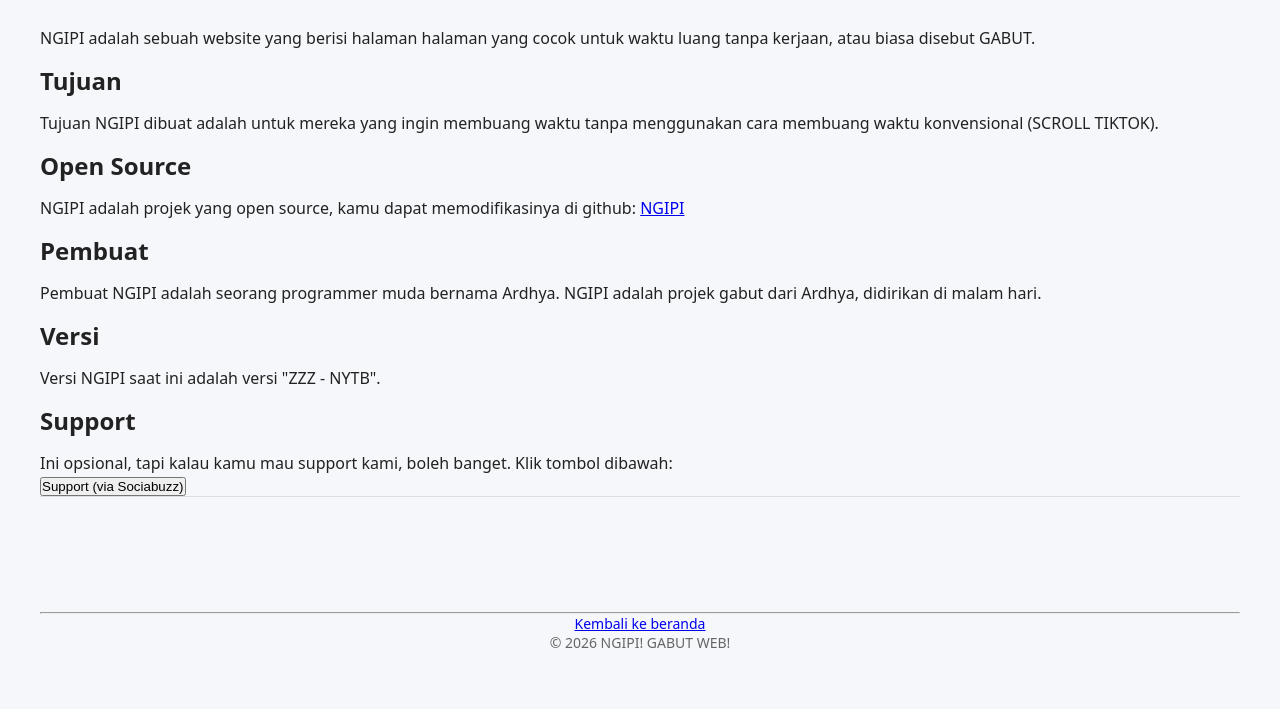
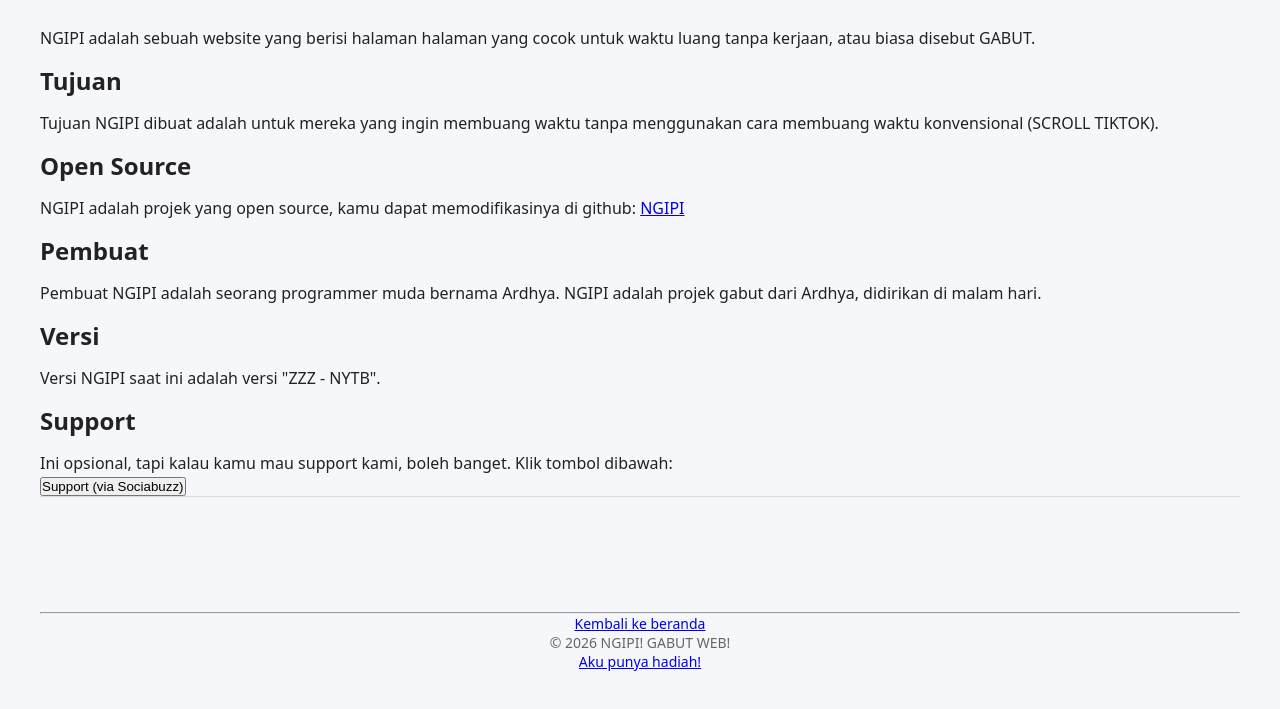
Before and after one commit to ArgusCalonDev/NGIPI, a website built with Vite: page ngipi/info.html in a window 1280 px wide. Shown: the part 85-794 px from the top of the page. Built offline with nearby package versions, Linux system fonts and the light colour scheme.

Commit message:
Add: easter egg di info

```diff
--- a/ngipi/info.html
+++ b/ngipi/info.html
@@ -36,6 +36,8 @@
         <hr style="margin-top: 100px;">
         <a href="index.html">Kembali ke beranda</a>
         <p>&copy; 2026 NGIPI! GABUT WEB!</p>
+
+        <a href="https://youtu.be/ILtz5nX3_fc?si=tQtbe_6lw1SGLTnO">Aku punya hadiah!</a>
     </footer>
 
     <!-- 100% privacy-first analytics -->
```
